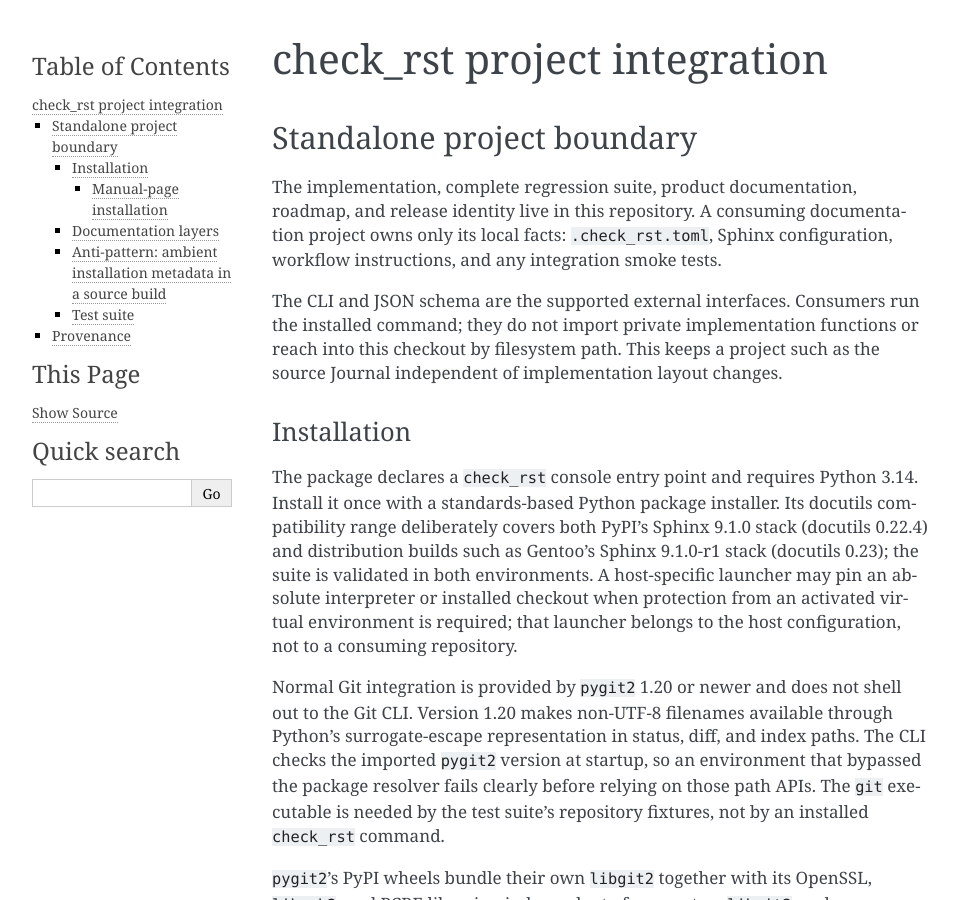
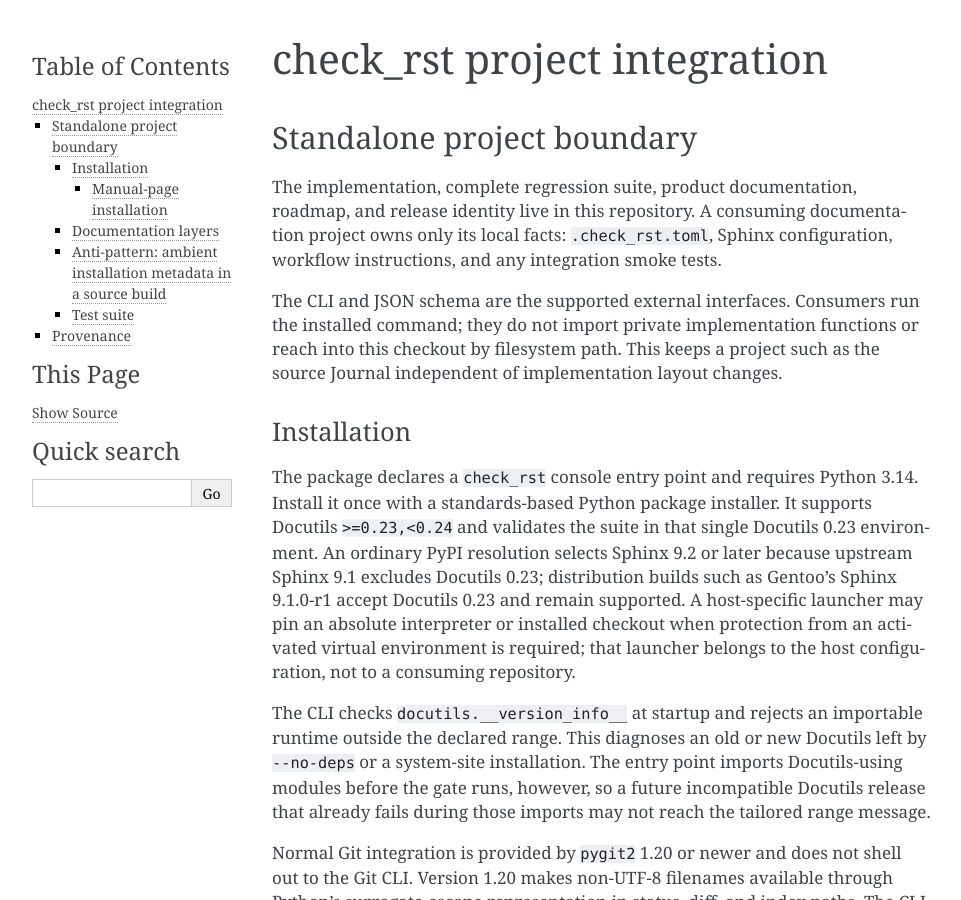
Before and after one commit to dememax/check_rst, a Sphinx documentation site: the page built from docs/integration.rst, in a window 1280 px wide and 900 px high. Shown: the whole window, without its empty margins (148-1109 px from the left). Built offline with Sphinx 7.4.7, drawn with Linux system fonts in a browser that asks for light colours.

Commit message:
docs: document the Docutils 0.23-only runtime
CR-50 has removed the supported Docutils 0.22 lane, while the user-facing and
developer documentation still described two runtime environments, retained a
0.22.4 parser-source pin, and taught an Ubuntu reproduction that patched
Sphinx 9.1 metadata.  The release record also lacked D14's approved CR-51
location correction.

Describe the declared >=0.23,<0.24 range and its installation consequences:
ordinary pip resolution selects Sphinx 9.2 or later, while Gentoo's compatible
Sphinx 9.1 build remains usable through the system-site model.  Replace the
second test lane with the single 0.23 lane, make editable installs include the
development extra, and retain dated 0.7.1 through 0.7.3 evidence as history.

Document the runtime gate's bootstrap boundary: it diagnoses unsupported
Docutils versions that remain importable, but cannot promise its tailored
message when a future version fails while the Docutils-using CLI modules are
being imported.  Add the in-progress 0.7.4 roadmap entry with the resolver and
--no-deps signatures, D14's classified CR-51 corrections, and unchanged
contract version 2.  The package and wheel examples remain at 0.7.3 until the
release step.

The revised guide-source regression passes, as do all 17 documentation tests.
The worktree check/fix --fast/check loop reports four edited RST files clean,
including a warning-free Sphinx build.  Ruff format and lint and
git diff --check are clean.

Co-Authored-By: Codex GPT-5 <noreply@openai.com>

```diff
--- a/docs/development.rst
+++ b/docs/development.rst
@@ -513,6 +513,12 @@ A declared dependency floor needs a real dependency lane
   with the resolved Docutils and Sphinx versions printed in the log; targeted
   attribute simulation remains useful focused coverage rather than a substitute.
 
+  CR-50 later retired the 0.22.x compatibility lane and made 0.23 the only
+  supported Docutils minor.  Current validation therefore runs the full suite
+  in one real Docutils 0.23 environment.  Simulated missing or unusable node
+  metadata remains fail-closed safety coverage, not a second compatibility
+  claim.
+
 Recovering a location needs proof of provenance, not plausibility
   On the Docutils 0.22.x floor a table node has no line, and 0.7.1 paired
   tables with lexical grid blocks by position.  During 0.7.2 each refinement
--- a/docs/integration.rst
+++ b/docs/integration.rst
@@ -25,14 +25,21 @@ Installation
 ==============
 
 The package declares a ``check_rst`` console entry point and requires Python
-3.14.  Install it once with a standards-based Python package installer.  Its
-docutils compatibility range deliberately covers both PyPI's Sphinx 9.1.0
-stack (docutils 0.22.4) and distribution builds such as Gentoo's Sphinx
-9.1.0-r1 stack (docutils 0.23); the suite is validated in both environments.
-A host-specific launcher may pin an absolute interpreter or installed
-checkout when protection from an activated virtual environment is required;
-that launcher belongs to the host configuration, not to a consuming
-repository.
+3.14.  Install it once with a standards-based Python package installer.  It
+supports Docutils ``>=0.23,<0.24`` and validates the suite in that single
+Docutils 0.23 environment.  An ordinary PyPI resolution selects Sphinx 9.2 or
+later because upstream Sphinx 9.1 excludes Docutils 0.23; distribution builds
+such as Gentoo's Sphinx 9.1.0-r1 accept Docutils 0.23 and remain supported.  A
+host-specific launcher may pin an absolute interpreter or installed checkout
+when protection from an activated virtual environment is required; that
+launcher belongs to the host configuration, not to a consuming repository.
+
+The CLI checks ``docutils.__version_info__`` at startup and rejects an
+importable runtime outside the declared range.  This diagnoses an old or new
+Docutils left by ``--no-deps`` or a system-site installation.  The entry point
+imports Docutils-using modules before the gate runs, however, so a future
+incompatible Docutils release that already fails during those imports may not
+reach the tailored range message.
 
 Normal Git integration is provided by ``pygit2`` 1.20 or newer and does not
 shell out to the Git CLI.  Version 1.20 makes non-UTF-8 filenames available
```
Also changed, not shown: AGENTS.md (+5 -13 lines), README.md (+18 -26 lines), docs/guide.rst (+2 -5 lines), docs/roadmap.rst (+18 -0 lines).
